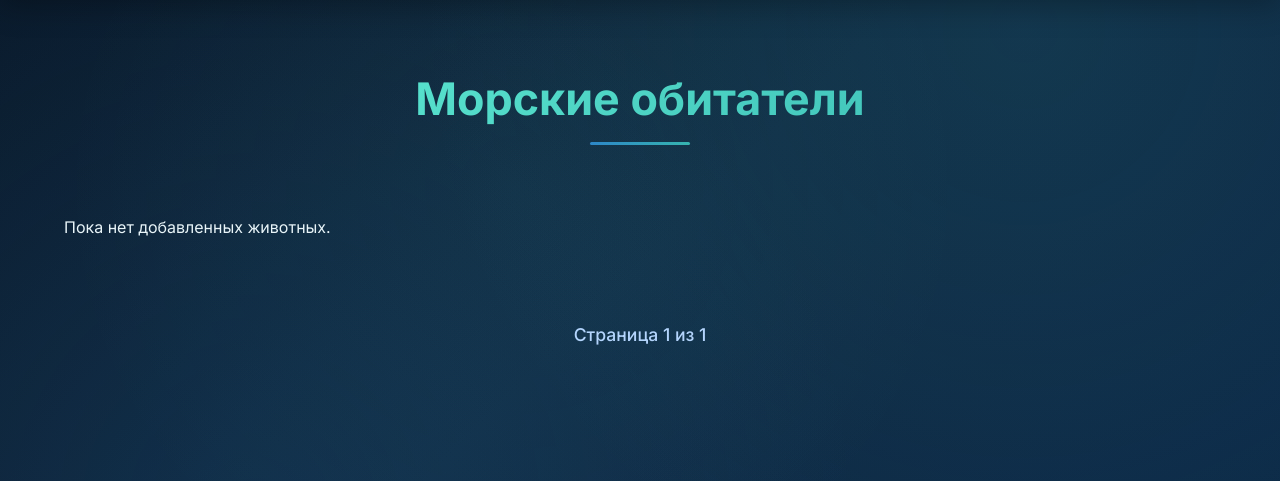
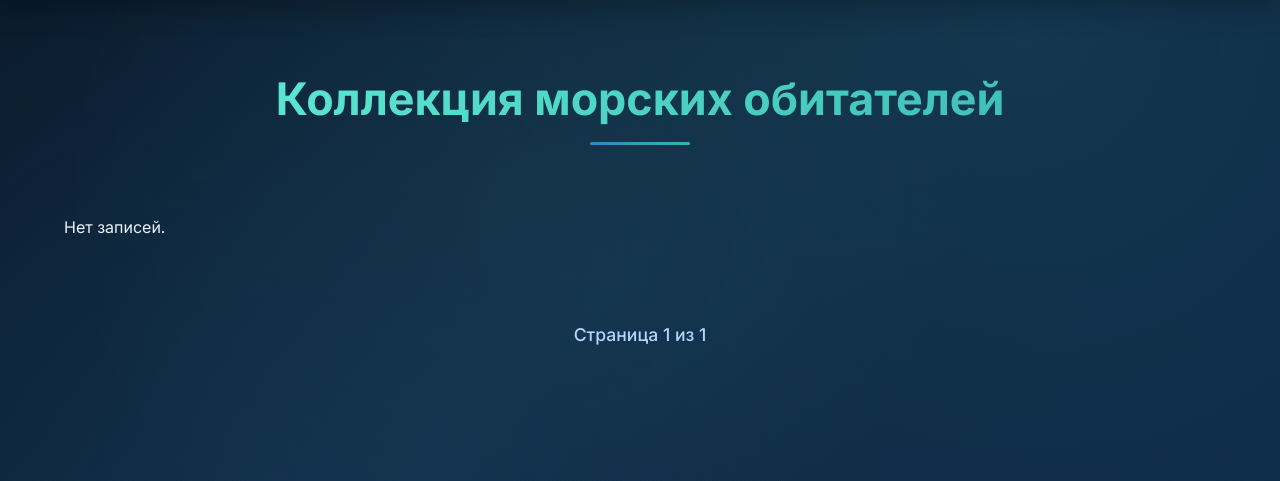
Before and after one commit to dimanid4/oceanarium-django, a Django app: page /next/ in a window 1280 px wide. Shown: the part 132-613 px from the top of the page. Run offline with Django 4.2, Linux system fonts and the light colour scheme; data comes from the database, SQL or seed files in the repository.

Commit message:
restore design with base.html

```diff
--- a/animals/templates/animals/animal_list_next.html
+++ b/animals/templates/animals/animal_list_next.html
@@ -1,39 +1,33 @@
 {% extends "base.html" %}
 {% load static %}
 
-{% block title %}Морские обитатели — следующая коллекция{% endblock %}
-
-{% block extra_css %}
-  <link rel="stylesheet" href="{% static 'css/style.css' %}">
-{% endblock %}
-
 {% block content %}
-  <h1 class="page-title">Морские обитатели</h1>
+<h1 class="page-title">Коллекция морских обитателей</h1>
 
 <div class="animal-list">
   {% for animal in page_obj %}
     <div class="animal-card">
-        <a href="{% url 'animals:detail' animal.pk %}" class="animal-link">
+      <a href="{% url 'animals:detail' animal.pk %}">
         {% if animal.image %}
           <img src="{{ animal.image.url }}" alt="{{ animal.name }}" class="animal-image">
         {% else %}
           <img src="{% static 'img/placeholder.png' %}" alt="{{ animal.name }}" class="animal-image">
         {% endif %}
-          <h3 class="animal-name">{{ animal.name }}</h3>
+        <h3>{{ animal.name }}</h3>
       </a>
     </div>
   {% empty %}
-      <p>Пока нет добавленных животных.</p>
+    <p>Нет записей.</p>
   {% endfor %}
 </div>
 
 <div class="pagination">
   {% if page_obj.has_previous %}
-      <a class="btn" href="?page={{ page_obj.previous_page_number }}">Назад</a>
+    <a href="?page={{ page_obj.previous_page_number }}" class="btn">← Назад</a>
   {% endif %}
   <span>Страница {{ page_obj.number }} из {{ page_obj.paginator.num_pages }}</span>
   {% if page_obj.has_next %}
-      <a class="btn" href="?page={{ page_obj.next_page_number }}">Вперёд</a>
+    <a href="?page={{ page_obj.next_page_number }}" class="btn">Вперёд →</a>
   {% endif %}
 </div>
 {% endblock %}
```
Also changed, not shown: animals/templates/animals/animal_detail.html (+3 -7 lines), animals/templates/animals/animal_list.html (+4 -11 lines). Lines whose indentation alone changed are shown as unchanged.
